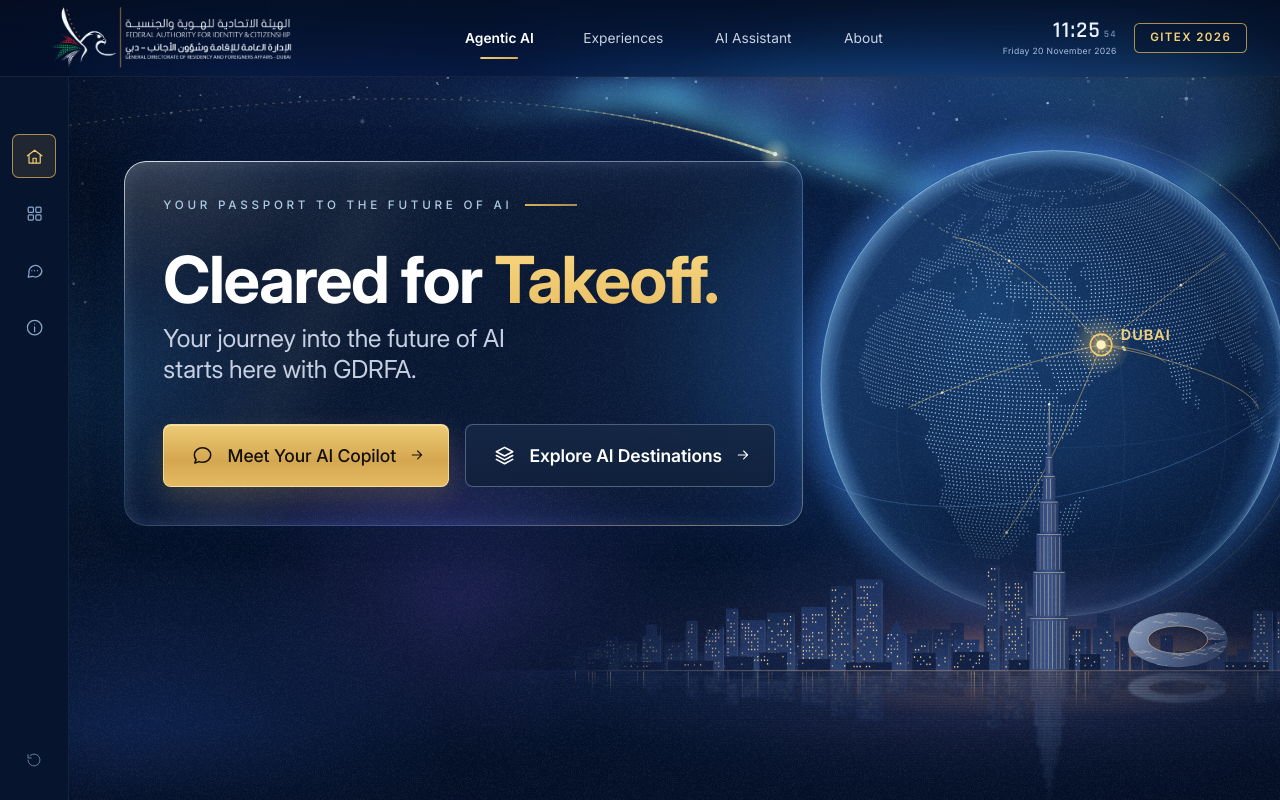
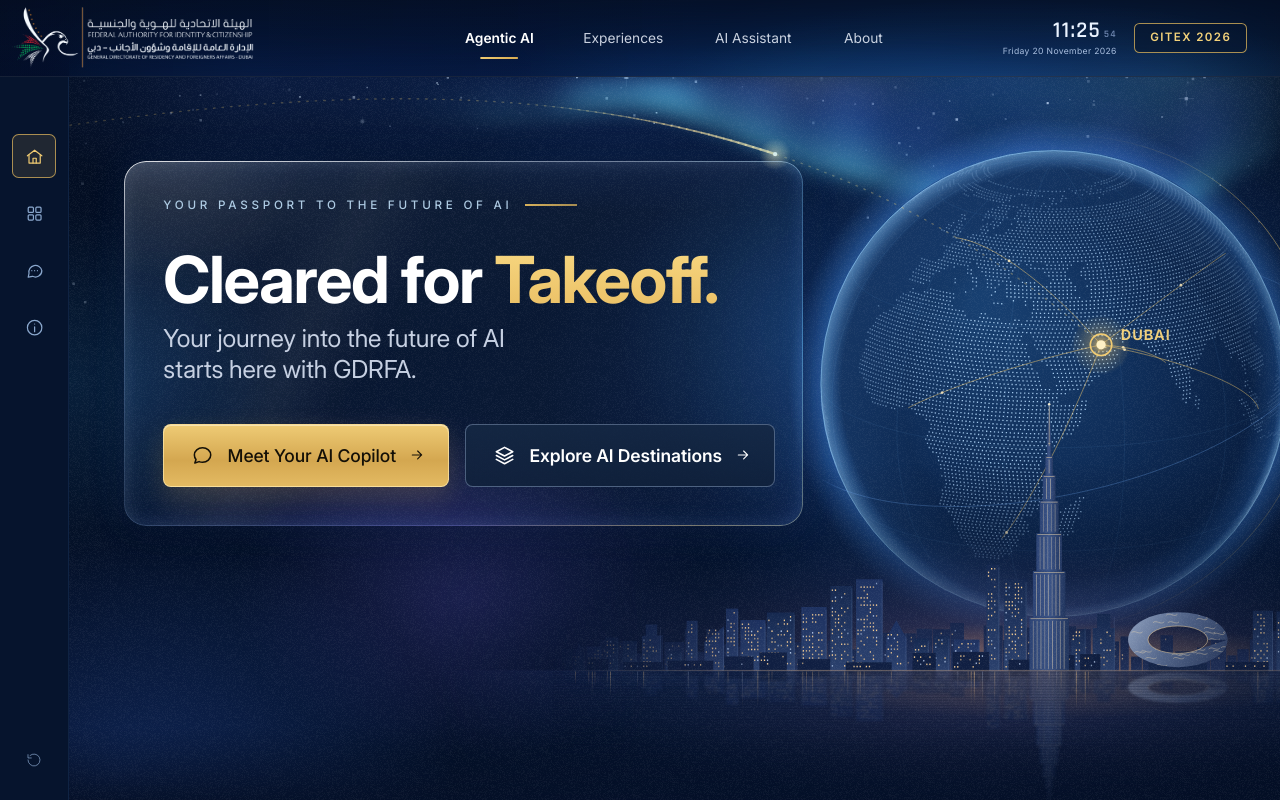
Before and after one commit to mysmo87/investigator_snd, a website: page cleared-for-takeoff/public/index.html in a window 1280 px wide. Drawn offline with Linux system fonts and the light colour scheme; no server answers; animation ran at ten frames a second.

Commit message:
Header: align the logo with the rail icons
The header's left padding is now derived from the rail (width, border
and button size), so the logo's visible edge starts on the same vertical
line as the rail buttons at every desktop size. Phones keep their own
header spacing.

Co-Authored-By: Claude Opus 5.5 <noreply@anthropic.com>
Claude-Session: https://claude.ai/code/session_01WW8gUYWDvuVRsV4WkojLCx

```diff
--- a/cleared-for-takeoff/public/styles.css
+++ b/cleared-for-takeoff/public/styles.css
@@ -72,7 +72,7 @@ h1,h2,h3,h4,p{margin:0}
 
 /* header: brand left, navigation centred over the content column, GITEX identity right */
 /* translucent deep-navy glass: the space behind shows through softly, with a little more blue towards the globe */
-.top{grid-column:1/-1;position:relative;z-index:3;display:flex;align-items:center;padding:0 3rem 0 4.3rem;
+.top{grid-column:1/-1;position:relative;z-index:3;display:flex;align-items:center;padding:0 3rem 0 calc((var(--rail) - 1px - 4rem) / 2 - 6.2rem * 8 / 163); /* logo's visible edge lines up with the rail buttons */
   background:radial-gradient(38% 190% at 78% 135%,rgba(70,150,255,.12),rgba(70,150,255,0) 72%),
     linear-gradient(90deg,rgba(4,12,30,.2) 0%,rgba(4,12,30,0) 55%),
     linear-gradient(180deg,rgba(5,15,36,.8) 0%,rgba(6,18,42,.64) 58%,rgba(8,24,54,.4) 100%);
```
